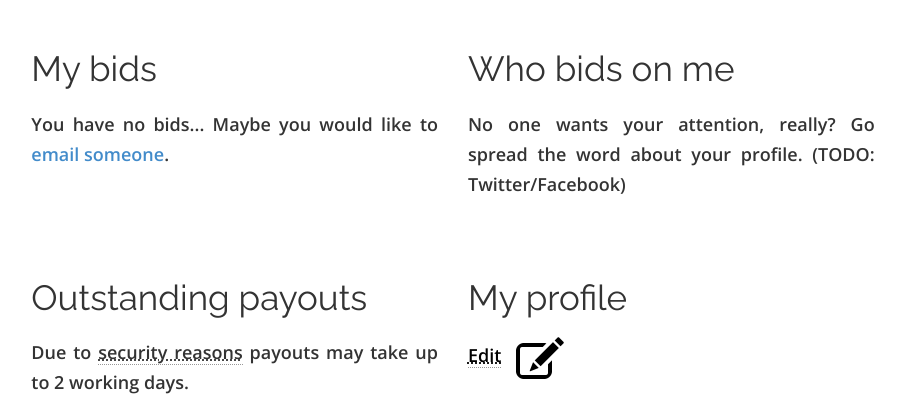
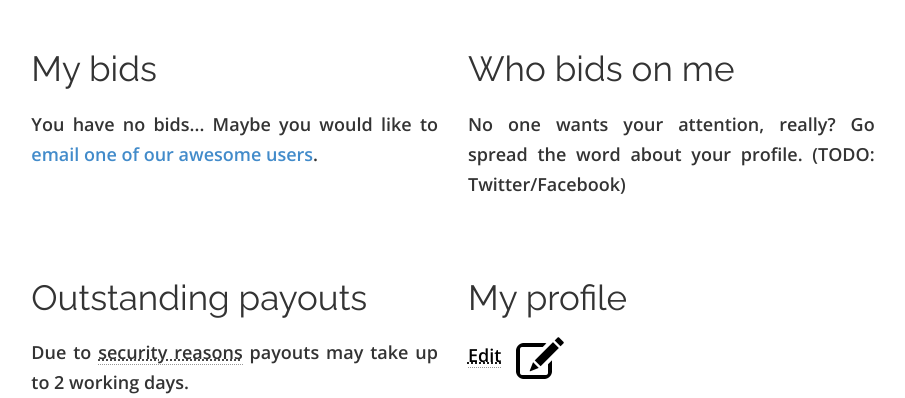
Before and after one commit to jakozaur/ozaur, a Flask app: page /account in a window 1280 px wide. Shown: the part 68-466 px from the top of the page, without its empty margins (187-1092 px from the left). Run offline with Flask 2, Linux system fonts and the light colour scheme; the visitor is signed in with stand-in values (Sample User, id 1); data comes from the database, SQL or seed files in the repository; data that the repository does not hold is empty; parts of the project's set-up code (start-up, migrations or seed data) failed here and were passed over; some libraries are stand-ins or nearby versions; some web fonts are replaced.

```diff
--- a/templates/account.html
+++ b/templates/account.html
@@ -13,7 +13,7 @@
       {% endfor %}
     </ul>
     {% else %}
-    <p>You have no bids... Maybe you would like to <a href="/profiles">email someone</a>.</p>
+    <p>You have no bids... Maybe you would like to <a href="/profiles">email one of our awesome users</a>.</p>
     {% endif %}
   </div>
   <div class="col-xs-10 col-xs-offset-1 col-sm-10 col-sm-offset-2 col-md-5 col-md-offset-0 col-lg-4 col-lg-offset-0 account-part">
```
